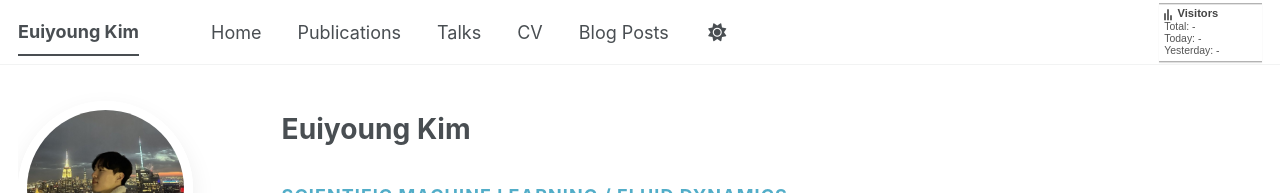
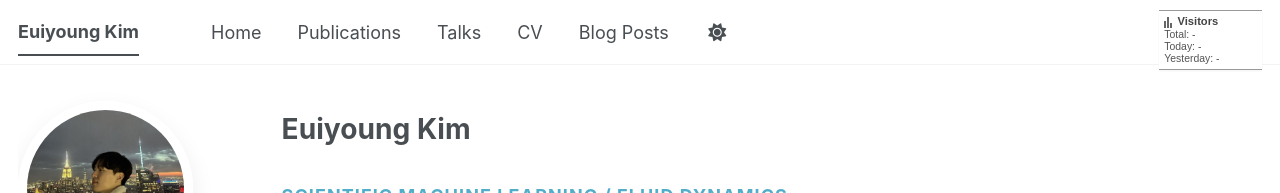
Before and after one commit to key9912/key9912.github.io, a Jekyll site: the page built from _pages/about.md, in a window 1280 px wide. Shown: the top 193 px of the page. Built offline with Jekyll 4.4.1, drawn with Linux system fonts in a browser that asks for light colours; some web fonts are replaced; a script bundle is joined from its source files by our own code; library files that are not in the unit come from our copies; comment, search, counter and statistics services are not loaded.

Commit message:
Let visitor counter scroll with page

```diff
--- a/_includes/masthead.html
+++ b/_includes/masthead.html
@@ -24,7 +24,6 @@
         </ul>
         <ul class="hidden-links hidden"></ul>
       </nav>
-      {% include visitor-counter.html %}
     </div>
   </div>
 </div>
--- a/_layouts/default.html
+++ b/_layouts/default.html
@@ -15,6 +15,7 @@
 
     {% include browser-upgrade.html %}
     {% include masthead.html %}
+    {% include visitor-counter.html %}
 
     {{ content }}
 
--- a/_sass/_custom.scss
+++ b/_sass/_custom.scss
@@ -172,8 +172,8 @@
 
 .visitor-counter {
   position: absolute;
-  top: 50%;
-  right: 0;
+  top: 0.58rem;
+  right: max(1rem, calc((100vw - #{$x-large}) / 2 + 1rem));
   z-index: 30;
   width: 5.75rem;
   padding: 0.22rem 0.32rem 0.25rem;
@@ -185,7 +185,6 @@
   border-top: 1px solid #999;
   border-bottom: 1px solid #999;
   box-shadow: 0 1px 2px rgba(0, 0, 0, 0.05);
-  transform: translateY(-50%);
 }
 
 .visitor-counter__header {
```
